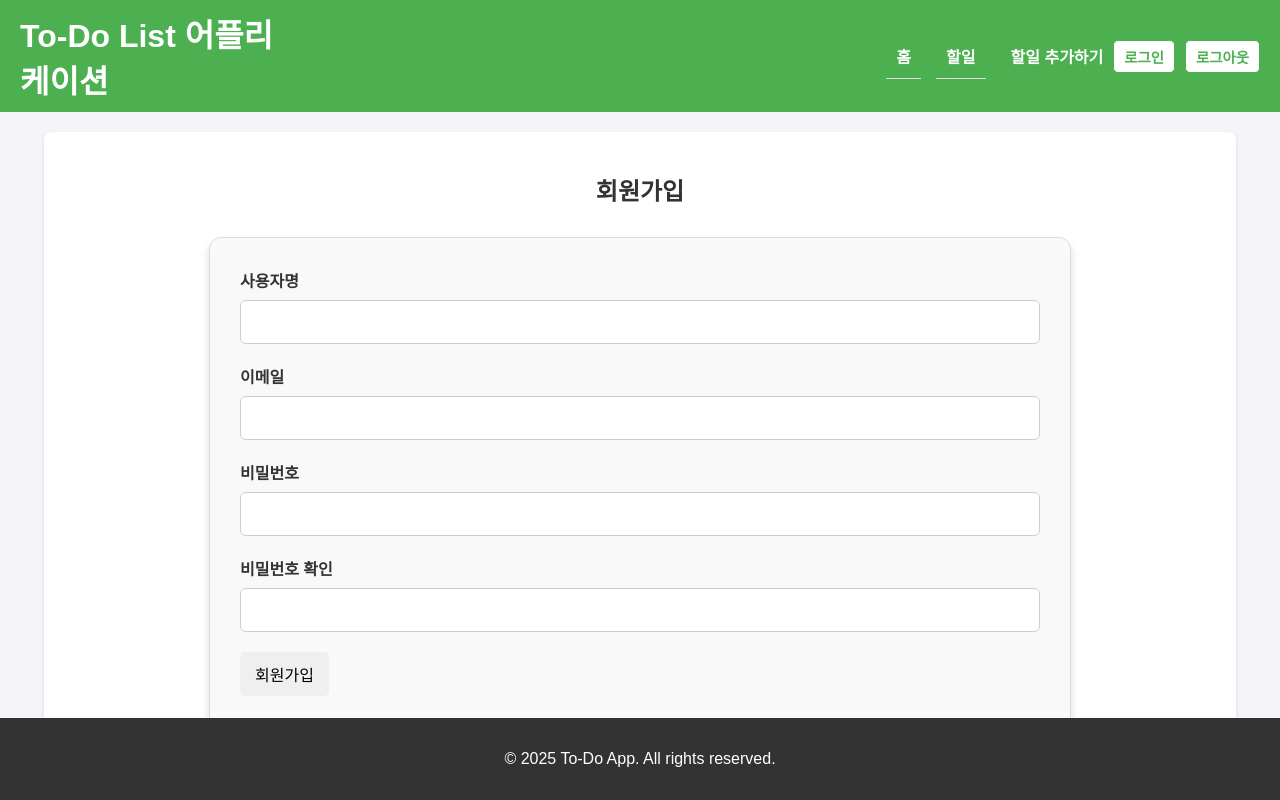
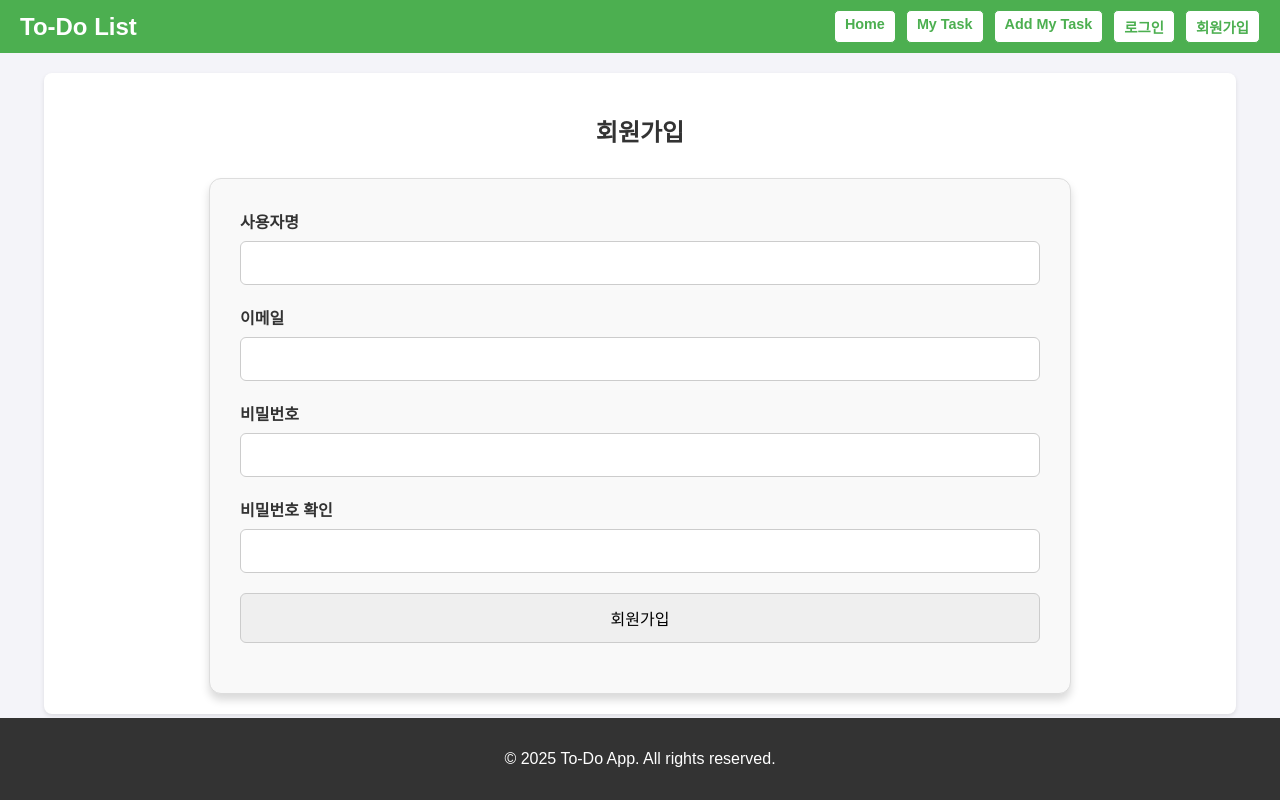
Before and after one commit to JELKOV/WHAT-ARE-YOUR-PLANS-FOR-TODAY-, a Flask app: page /auth/register in a window 1280 px wide. Run offline with Flask 3, Linux system fonts and the light colour scheme.

Commit message:
auth 사용자 인증 수정 // 스타일 수정

```diff
--- a/main.py
+++ b/main.py
@@ -36,12 +36,10 @@
 
     # 데이터베이스 파일 확인: 존재하지 않을 경우 새로 생성
     db_path = os.path.join('instance', 'app.db')
-    if not os.path.exists(db_path):
-        with app.app_context():
-            print("데이터 베이스 테이블 생성중...")
-            # 데이터베이스 테이블 생성
-            todo_db.create_all()
-            print("데이터 베이스 테이블 생성완료.")
+    with app.app_context():
+        print("데이터베이스 테이블 생성 중...")
+        todo_db.create_all()  # 모든 모델의 테이블 생성
+        print("데이터베이스 테이블 생성 완료.")
 
     # Flask 개발 서버 실행
     app.run(debug=True)
--- a/static/css/styles.css
+++ b/static/css/styles.css
@@ -19,14 +19,8 @@
 
 header h1 {
     margin: 0;
-    font-size: 2em;
-}
-
-nav {
-    display: flex;
-    align-items: center;
-    justify-content: space-between;
-    width: 100%;
+    font-size: 1.5em; /* 텍스트 크기를 줄임 */
+    white-space: nowrap; /* 줄바꿈 방지 */
 }
 
 .nav-menu {
@@ -45,13 +39,54 @@
 
 .nav-menu li a {
     color: white;
-    text-decoration: none;
+    text-decoration: none; /* 기본 밑줄 제거 */
     font-weight: bold;
 }
 
 .nav-menu li a:hover {
-    text-decoration: underline;
+    text-decoration: underline; /* hover 상태에서만 밑줄 */
 }
+
+
+/* 버튼 정렬 및 통일 */
+.d-flex {
+    display: flex;
+    justify-content: flex-end; /* 오른쪽 정렬 */
+    gap: 15px; /* 버튼 간 간격 */
+}
+
+.btn-lg {
+    font-size: 1.2rem; /* 버튼 텍스트 크기 */
+    padding: 12px 20px; /* 버튼 크기 조정 */
+    border-radius: 8px; /* 둥근 모서리 */
+    font-weight: bold;
+    transition: transform 0.2s ease, box-shadow 0.2s ease;
+}
+
+/* Save Changes 버튼 색상 */
+.btn-success {
+    background-color: #28a745;
+    border-color: #28a745;
+    color: #fff;
+}
+
+.btn-success:hover {
+    background-color: #218838;
+    border-color: #1e7e34;
+}
+
+/* Cancel 버튼 색상 */
+.btn-danger {
+    background-color: #dc3545;
+    border-color: #dc3545;
+    color: #fff;
+}
+
+.btn-danger:hover {
+    background-color: #c82333;
+    border-color: #bd2130;
+}
+
 
 /* 로그인/로그아웃 버튼 스타일 */
 .auth-buttons {
@@ -60,7 +95,11 @@
 }
 
 .auth-buttons .btn-login,
-.auth-buttons .btn-logout {
+.auth-buttons .btn-logout,
+.auth-buttons .btn-register,
+.auth-buttons .btn-home,
+.auth-buttons .btn-mytask,
+.auth-buttons .btn-add{
     background-color: #fff;
     color: #4CAF50;
     border: 1px solid #4CAF50;
@@ -94,42 +137,79 @@
     padding: 0;
 }
 
-ul li {
-    padding: 10px;
-    border-bottom: 1px solid #ddd;
+ul li.task-item {
+    padding: 15px;
+    border: 1px solid #ddd;
+    border-radius: 8px;
+    margin-bottom: 10px;
     display: flex;
     justify-content: space-between;
     align-items: center;
+    background-color: #fefefe;
+    transition: box-shadow 0.3s ease;
 }
 
-ul li:last-child {
-    border-bottom: none;
+ul li.task-item:hover {
+    box-shadow: 0 4px 6px rgba(0, 0, 0, 0.1);
 }
 
-/* 버튼 스타일 */
-button, .btn {
-    padding: 10px 15px;
-    border: none;
-    border-radius: 5px;
-    cursor: pointer;
-    font-size: 1em;
-    width: auto;
+/* 작업 정보 스타일 */
+.task-info {
+    display: flex;
+    flex-direction: column;
+    gap: 5px;
 }
 
-/* 삭제 버튼 스타일 */
-.delete-btn {
-    background-color: #ff6b6b;
-    color: white;
-    border: none;
-    padding: 5px 10px;
-    border-radius: 5px;
-    cursor: pointer;
-    font-size: 0.9em;
-    transition: background-color 0.3s ease;
+.task-info strong {
+    font-size: 1em;
+    color: #333;
 }
 
-.delete-btn:hover {
-    background-color: #e63946;
+.task-info .task-status {
+    font-size: 0.9em;
+    color: #555;
+}
+
+/* 작업 버튼 스타일 */
+.task-actions {
+    display: flex;
+    gap: 10px; /* 버튼 간격 */
+}
+
+/* 공통 버튼 스타일 */
+.task-btn {
+    display: inline-block;
+    padding: 5px 15px; /* 버튼 크기를 균일하게 조정 */
+    border: none;
+    border-radius: 4px;
+    font-size: 0.9em;
+    cursor: pointer;
+    text-decoration: none;
+    color: white;
+    transition: background-color 0.3s ease, transform 0.2s ease;
+    margin: 2px; /* 버튼 간의 간격 조정 */
+}
+
+/* 수정 버튼 */
+.task-btn.edit {
+    background-color: #4CAF50;
+    transition: background-color 0.3s ease, transform 0.2s ease;
+}
+
+.task-btn.edit:hover {
+    background-color: #3e8e41; /* 더 어두운 녹색으로 변화 */
+    transform: scale(1.05); /* 살짝 커짐 */
+}
+
+/* 삭제 버튼 */
+.task-btn.delete {
+    background-color: #ff6b6b;
+    transition: background-color 0.3s ease, transform 0.2s ease;
+}
+
+.task-btn.delete:hover {
+    background-color: #d9534f; /* 어두운 빨간색으로 변화 */
+    transform: scale(1.05); /* 살짝 커짐 */
 }
 
 /* 추가 버튼 스타일 */
--- a/templates/base.html
+++ b/templates/base.html
@@ -8,18 +8,23 @@
 </head>
 <body>
     <header>
-        <h1>To-Do List 어플리케이션</h1>
+        <h1>To-Do List</h1>
         <nav>
             <ul class="nav-menu">
-                <li><a href="{{ url_for('home') }}">홈</a></li>
-                <li><a href="{{ url_for('tasks.task_list') }}">할일</a></li>
-                <li><a href="{{ url_for('tasks.add_task') }}">할일 추가하기</a></li>
+            <div class="auth-buttons">
+                <a href="{{ url_for('home') }}" class="btn-home">Home</a>
+                <a href="{{ url_for('tasks.task_list') }}" class="btn-mytask">My Task</a>
+                <a href="{{ url_for('tasks.add_task') }}" class="btn-add">Add My Task</a>
+
+            <!-- 로그인/로그아웃 버튼 -->
+                {% if not current_user.is_authenticated %}
+                    <a href="{{ url_for('auth.login') }}" class="btn-login">로그인</a>
+                    <a href="{{ url_for('auth.register') }}" class="btn-register">회원가입</a>
+                {% else %}
+                    <a href="{{ url_for('auth.logout') }}" class="btn-logout">로그아웃</a>
+                {% endif %}
+            </div>
             </ul>
-            <!-- 로그인/로그아웃 버튼 -->
-            <div class="auth-buttons">
-                <a href="{{ url_for('auth.login') }}" class="btn-login">로그인</a>
-                <a href="{{ url_for('auth.logout') }}" class="btn-logout">로그아웃</a>
-            </div>
         </nav>
     </header>
 
```
Also changed, not shown: other parts of static/css/styles.css (+25 -4 lines), models/__init__.py (+5 -3 lines), templates/edit_task.html (+7 -3 lines), templates/tasks.html (+23 -9 lines), instance/app.db.
